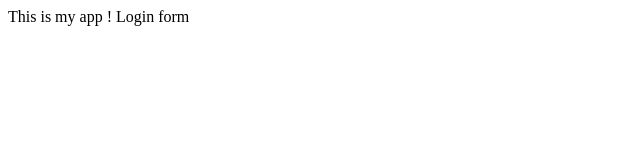
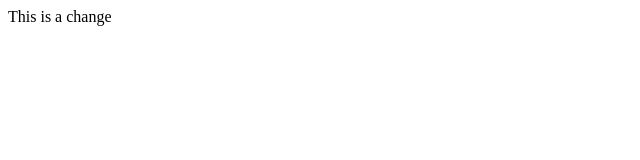
Before and after one commit to softm-josemariaflores/laboratorio2, a plain HTML site: page index.html in a window 1280 px wide. Shown: the full height of the page, 0-640 px from the left. Drawn offline with Linux system fonts and the light colour scheme.

Commit message:
modifique el index

```diff
--- a/index.html
+++ b/index.html
@@ -3,7 +3,6 @@
         <title>Laboratorio 2</title>
     </head>
     <body>
-        This is my app !
-        Login form
+        This is a change
     </body>
 </html>
```
